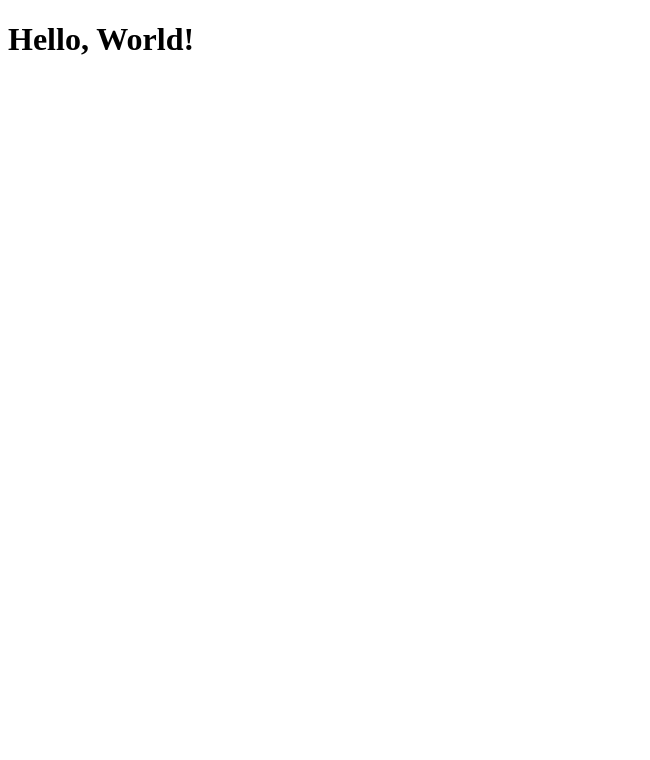
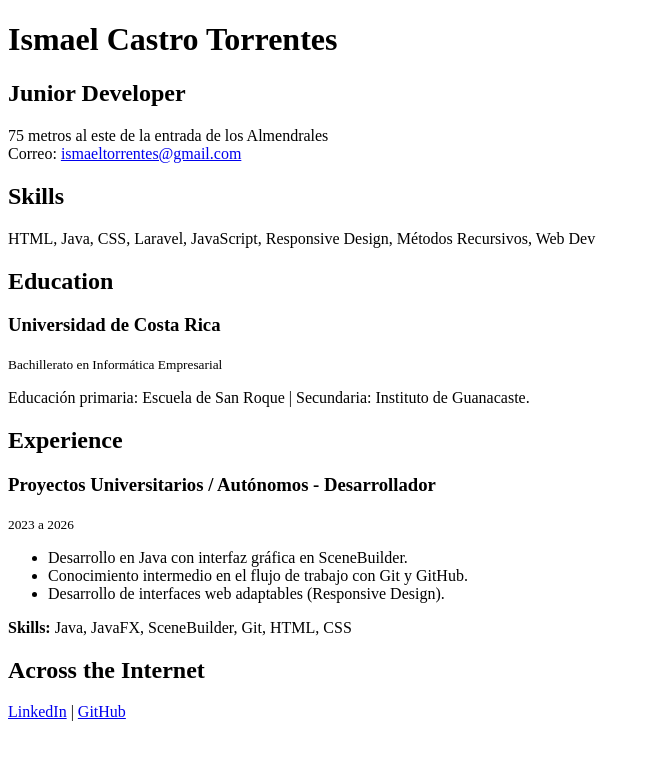
Before and after one commit to ismaeltorrentes-lang/nuevo, a website: page src/index.html in a window 1280 px wide. Shown: the whole page, without its empty margins (0-650 px from the left). Drawn offline with Linux system fonts and the light colour scheme.

Commit message:
Actualización de curriculum

```diff
--- a/src/index.css
+++ b/src/index.css
@@ -0,0 +1,16 @@
+body {
+    background: #f0f0f0;
+}
+
+title {
+    color: #333;
+    font-family: Arial, sans-serif;
+}
+h2 {
+    color: #555;
+    font-family: Arial, sans-serif;
+}
+h3 {
+    color: #666;
+    font-family: Arial, sans-serif;
+}
--- a/src/index.html
+++ b/src/index.html
@@ -1,11 +1,47 @@
 <!DOCTYPE html>
-<html lang="en">
+<html lang="es">
 <head>
     <meta charset="UTF-8">
     <meta name="viewport" content="width=device-width, initial-scale=1.0">
-    <title>Document</title>
+    <title>Ismael Castro Torrentes</title>
 </head>
 <body>
-    <h1>Hello, World!</h1>
+
+
+    <h1>Ismael Castro Torrentes</h1>
+    <h2>Junior Developer</h2>
+    <p>
+        75 metros al este de la entrada de los Almendrales<br>
+        Correo: <a href="mailto:ismaeltorrentes@gmail.com">ismaeltorrentes@gmail.com</a>
+    </p>
+
+
+    <h2>Skills</h2>
+    <p>HTML, Java, CSS, Laravel, JavaScript, Responsive Design, Métodos Recursivos, Web Dev</p>
+
+
+    <h2>Education</h2>
+    <h3>Universidad de Costa Rica</h3>
+    <p><small>Bachillerato en Informática Empresarial</small></p>
+    <p>Educación primaria: Escuela de San Roque | Secundaria: Instituto de Guanacaste.</p>
+
+
+    <h2>Experience</h2>
+    <h3>Proyectos Universitarios / Autónomos - Desarrollador</h3>
+    <p><small>2023 a 2026</small></p>
+    <ul>
+        <li>Desarrollo en Java con interfaz gráfica en SceneBuilder.</li>
+        <li>Conocimiento intermedio en el flujo de trabajo con Git y GitHub.</li>
+        <li>Desarrollo de interfaces web adaptables (Responsive Design).</li>
+    </ul>
+    <p><strong>Skills:</strong> Java, JavaFX, SceneBuilder, Git, HTML, CSS</p>
+
+
+    <h2>Across the Internet</h2>
+    <p>
+        <a href="https://www.linkedin.com/in/ismael-torrentes" target="_blank">LinkedIn</a> |
+        <a href="https://github.com/ismaeltorrentes-lang/nuevo" target="_blank">GitHub</a>
+    </p>
+
 </body>
 </html>
```
